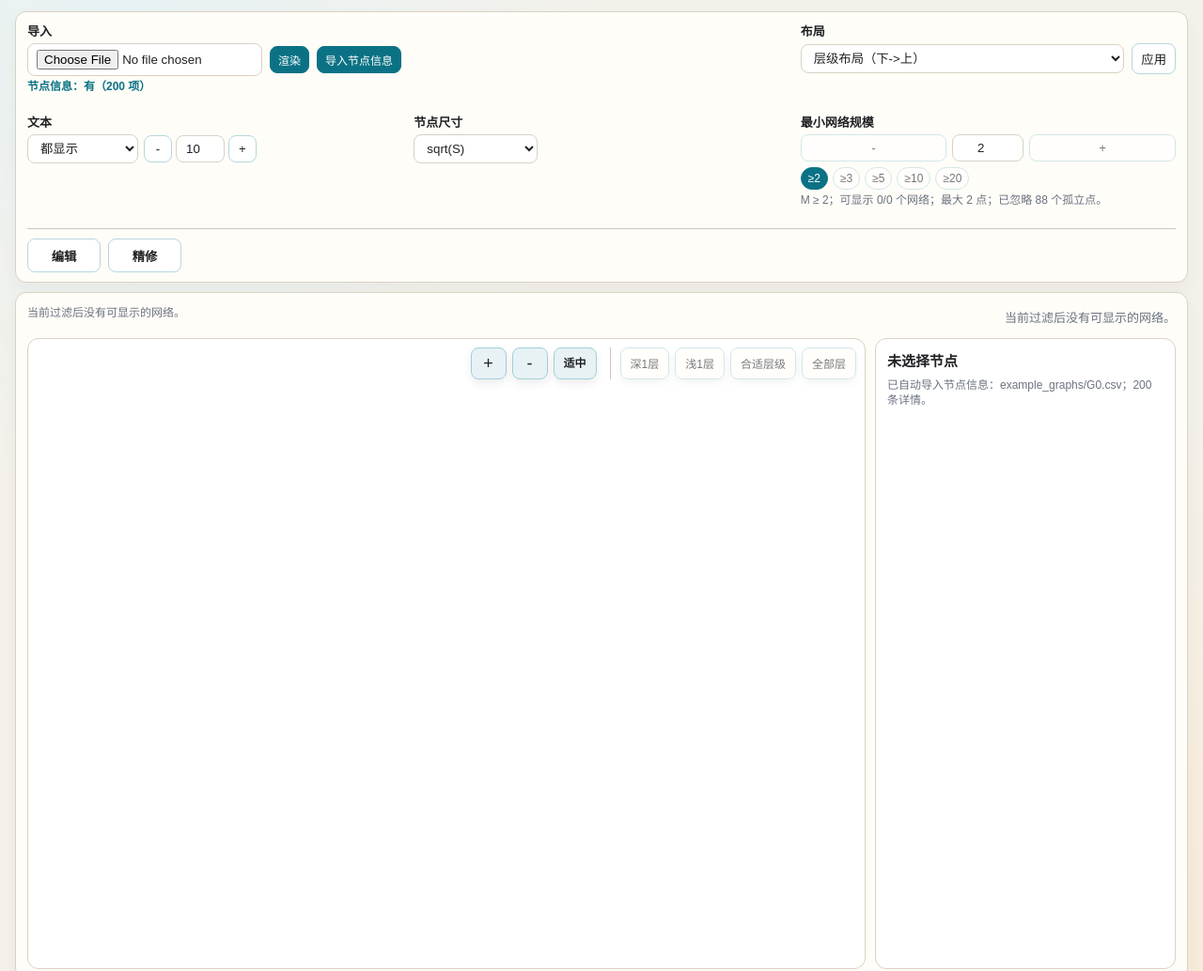
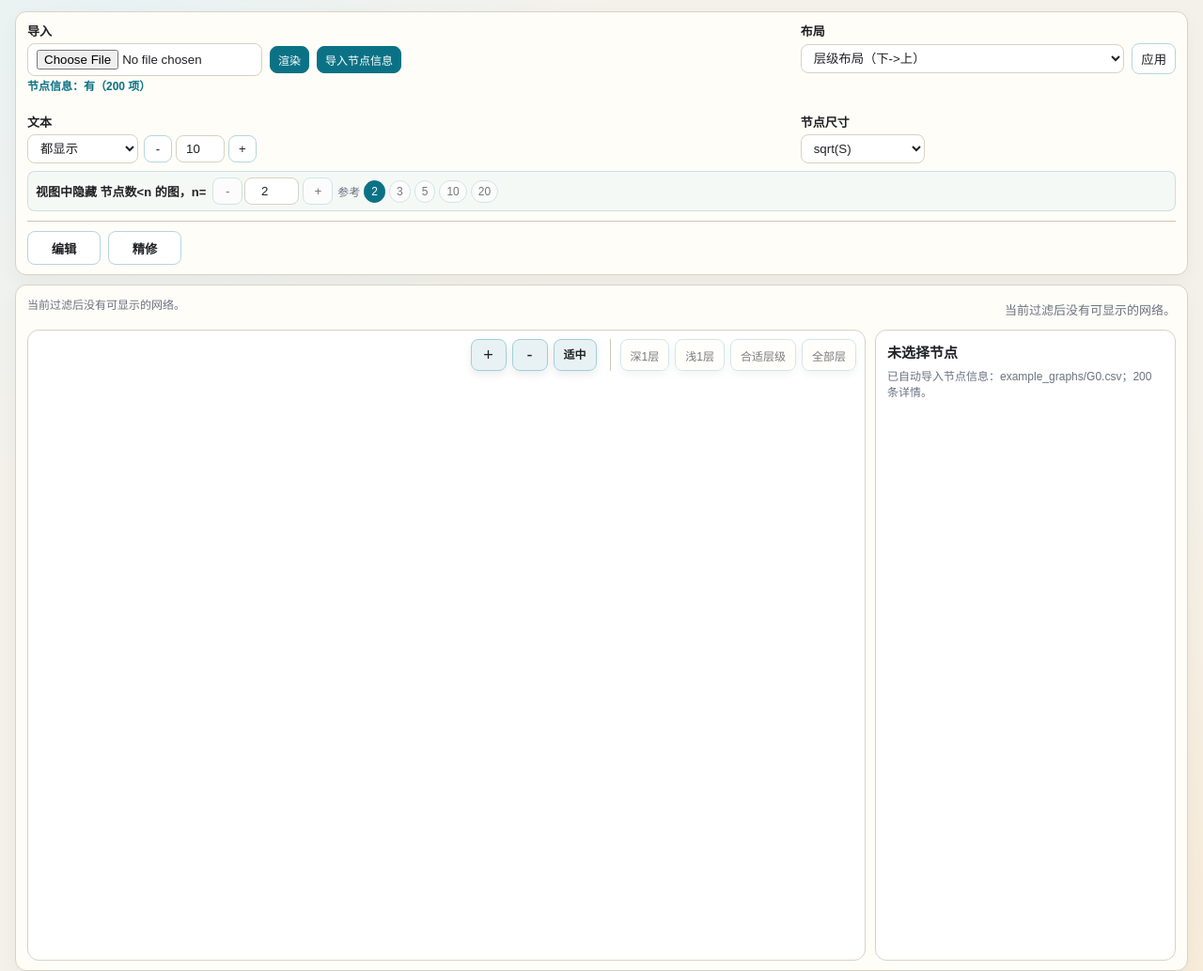
Before and after one commit to yuernestliu/Laddergraph-Visualization, a website built with Vite: page index.html in a window 1280 px wide. Shown: the top 1034 px of the page at 94% size. Built offline with nearby package versions, Linux system fonts and the light colour scheme; files whose address does not match are found by name.

Commit message:
feat: simplify user docs and graph filter controls

```diff
--- a/index.html
+++ b/index.html
@@ -3,7 +3,7 @@
   <head>
     <meta charset="UTF-8" />
     <meta name="viewport" content="width=device-width, initial-scale=1.0" />
-    <title>Graph 可视化交互台</title>
+    <title>梯径(ladderpath)可视化平台</title>
     <link rel="stylesheet" href="./src/styles.css" />
   </head>
   <body>
@@ -65,20 +65,31 @@
             </div>
 
             <div class="section component-section">
-              <h2>最小网络规模</h2>
-              <div class="component-size-control">
-                <button id="minComponentSizeDownBtn" class="stepper-btn" type="button" aria-label="减小 M">-</button>
-                <input id="minComponentSizeInput" type="number" min="2" step="1" value="2" inputmode="numeric" />
-                <button id="minComponentSizeUpBtn" class="stepper-btn" type="button" aria-label="增大 M">+</button>
+              <div class="component-filter-row">
+                <label class="component-filter-label" for="minComponentSizeInput">视图中隐藏 节点数&lt;n 的图，n=</label>
+                <div class="component-size-control">
+                  <button id="minComponentSizeDownBtn" class="stepper-btn" type="button" aria-label="减小 n">-</button>
+                  <input
+                    id="minComponentSizeInput"
+                    type="number"
+                    min="2"
+                    step="1"
+                    value="2"
+                    inputmode="numeric"
+                    aria-label="隐藏图的节点数阈值 n，最小值为 2"
+                  />
+                  <button id="minComponentSizeUpBtn" class="stepper-btn" type="button" aria-label="增大 n">+</button>
+                </div>
+                <div class="quick-picks" aria-label="n 的参考值">
+                  <span class="quick-picks-label" aria-hidden="true">参考</span>
+                  <button type="button" data-min-component-size="2" aria-label="将 n 设置为 2">2</button>
+                  <button type="button" data-min-component-size="3" aria-label="将 n 设置为 3">3</button>
+                  <button type="button" data-min-component-size="5" aria-label="将 n 设置为 5">5</button>
+                  <button type="button" data-min-component-size="10" aria-label="将 n 设置为 10">10</button>
+                  <button type="button" data-min-component-size="20" aria-label="将 n 设置为 20">20</button>
+                </div>
+                <span id="minComponentSizeInfo" class="sr-only" aria-live="polite">加载图后可设置。</span>
               </div>
-              <div class="quick-picks" aria-label="常用最小网络规模">
-                <button type="button" data-min-component-size="2">&ge;2</button>
-                <button type="button" data-min-component-size="3">&ge;3</button>
-                <button type="button" data-min-component-size="5">&ge;5</button>
-                <button type="button" data-min-component-size="10">&ge;10</button>
-                <button type="button" data-min-component-size="20">&ge;20</button>
-              </div>
-              <p id="minComponentSizeInfo" class="hint">加载图后可设置。</p>
             </div>
           </div>
 
--- a/src/app/ui.js
+++ b/src/app/ui.js
@@ -59,7 +59,7 @@ export function updateMinComponentSizeControl(controlEls, options) {
     minComponentSizeInput.max = String(maxSize);
     minComponentSizeInput.value = String(currentSize);
     minComponentSizeInput.disabled = !enabled;
-    minComponentSizeInput.title = `只显示总结点数大于等于 ${currentSize} 的网络`;
+    minComponentSizeInput.title = `视图中隐藏节点数小于 ${currentSize} 的图`;
   }
 
   if (minComponentSizeDownBtn) {
@@ -84,8 +84,8 @@ export function updateMinComponentSizeControl(controlEls, options) {
 
   const isolatedNote = isolatedCount > 0 ? `；已忽略 ${isolatedCount} 个孤立点` : "";
   minComponentSizeInfo.textContent =
-    `M ≥ ${currentSize}；可显示 ${displayComponentCount}/${eligibleComponentCount} 个网络` +
-    `；最大 ${maxSize} 点${isolatedNote}。`;
+    `n=${currentSize}；视图中已隐藏节点数小于 ${currentSize} 的图；` +
+    `可显示 ${displayComponentCount}/${eligibleComponentCount} 个网络；最大 ${maxSize} 点${isolatedNote}。`;
 }
 
 export function updateLayerDepthControls(controlEls, options) {
--- a/src/main.js
+++ b/src/main.js
@@ -514,7 +514,7 @@ function applyMinComponentSize(nextSize) {
 
   updateMinComponentSizeInfo();
   if (!sourceParsedGraph) return;
-  renderActiveGraph("已切换最小网络规模");
+  renderActiveGraph("已更新视图过滤：隐藏节点数 < n 的图");
 }
 
 function stepMinComponentSize(delta) {
--- a/src/styles.css
+++ b/src/styles.css
@@ -40,13 +40,14 @@ body {
 
 .control-sections {
   display: grid;
-  grid-template-areas: "import layout text size component";
+  grid-template-areas:
+    "import layout text size"
+    "component component component component";
   grid-template-columns:
     minmax(380px, 1.5fr)
     minmax(180px, 0.7fr)
     minmax(238px, 0.9fr)
-    minmax(136px, 0.55fr)
-    minmax(270px, 1fr);
+    minmax(136px, 0.55fr);
   gap: 8px 12px;
   min-width: 0;
 }
@@ -81,6 +82,10 @@ body {
 
 .component-section {
   grid-area: component;
+  padding: 6px 8px;
+  border: 1px solid rgba(11, 114, 133, 0.18);
+  border-radius: 8px;
+  background: rgba(232, 242, 244, 0.42);
 }
 
 .control-sections .row {
@@ -118,11 +123,28 @@ body {
   font-size: 12px;
 }
 
+.component-filter-row {
+  display: flex;
+  align-items: center;
+  gap: 7px;
+  min-width: 0;
+  overflow-x: auto;
+  white-space: nowrap;
+  scrollbar-width: thin;
+}
+
+.component-filter-label {
+  flex: 0 0 auto;
+  font-size: 13px;
+  font-weight: 700;
+}
+
 .component-size-control {
   display: grid;
-  grid-template-columns: auto minmax(54px, 76px) auto;
-  gap: 6px;
+  grid-template-columns: 30px minmax(46px, 58px) 30px;
+  gap: 4px;
   align-items: center;
+  flex: 0 0 auto;
 }
 
 .component-size-control input[type="number"] {
@@ -164,9 +186,10 @@ body {
 
 .quick-picks {
   display: flex;
-  gap: 5px;
-  flex-wrap: wrap;
-  margin-top: 6px;
+  gap: 4px;
+  flex: 0 0 auto;
+  flex-wrap: nowrap;
+  margin: 0;
 }
 
 .quick-picks button {
@@ -175,10 +198,28 @@ body {
   border-radius: 999px;
 }
 
+.quick-picks-label {
+  align-self: center;
+  color: var(--muted);
+  font-size: 12px;
+}
+
 .quick-picks button.active {
   color: #fff;
   background: var(--accent);
   border-color: var(--accent);
+}
+
+.sr-only {
+  position: absolute;
+  width: 1px;
+  height: 1px;
+  padding: 0;
+  margin: -1px;
+  overflow: hidden;
+  clip: rect(0, 0, 0, 0);
+  white-space: nowrap;
+  border: 0;
 }
 
 .edit-mode-launcher {
@@ -606,7 +647,8 @@ button.primary {
   .control-sections {
     grid-template-areas:
       "import import layout"
-      "text size component";
+      "text text size"
+      "component component component";
     grid-template-columns: repeat(3, minmax(0, 1fr));
   }
 }
@@ -631,7 +673,8 @@ button.primary {
     grid-template-areas:
       "import import"
       "layout text"
-      "size component";
+      "size size"
+      "component component";
     grid-template-columns: repeat(2, minmax(0, 1fr));
   }
 }
```
Also changed, not shown: docs/ARCHITECTURE.md (+1 -1 lines), docs/DEVELOPMENT.md (added, +102 -0 lines), README.md.
